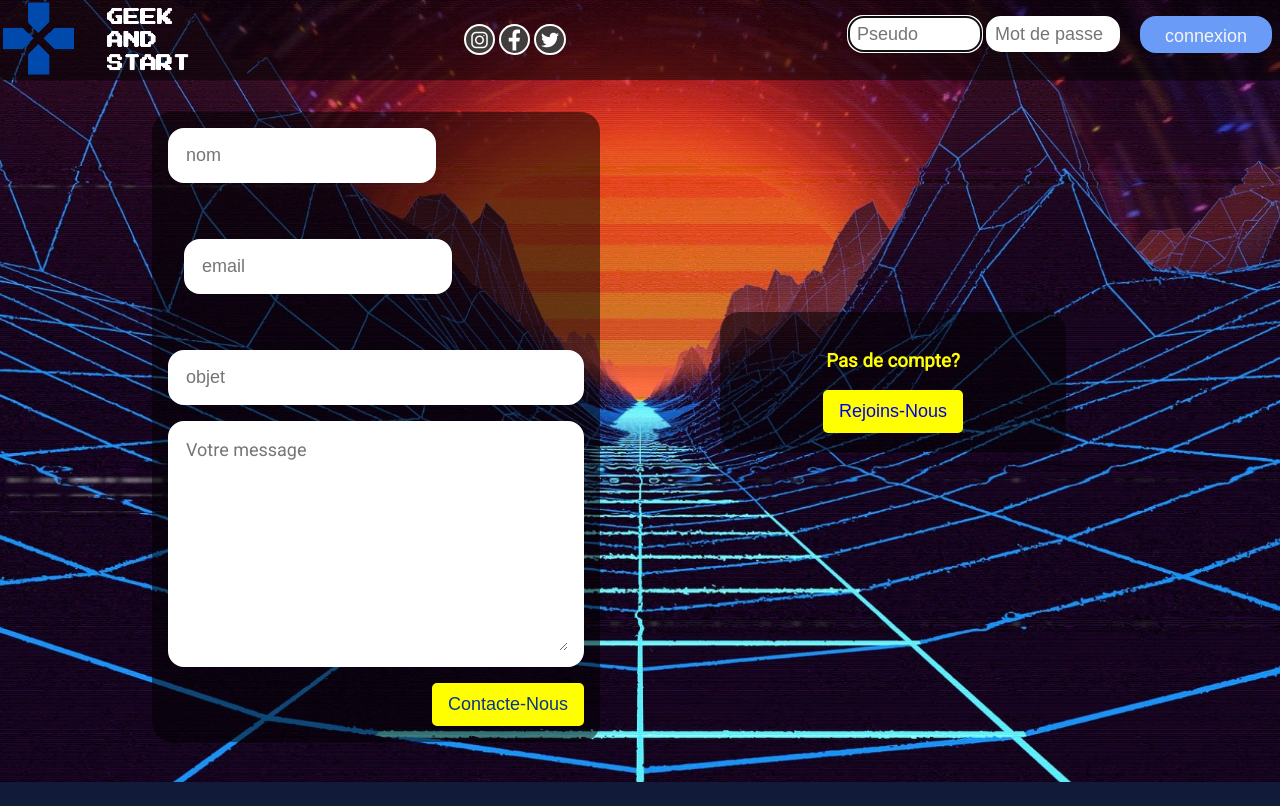
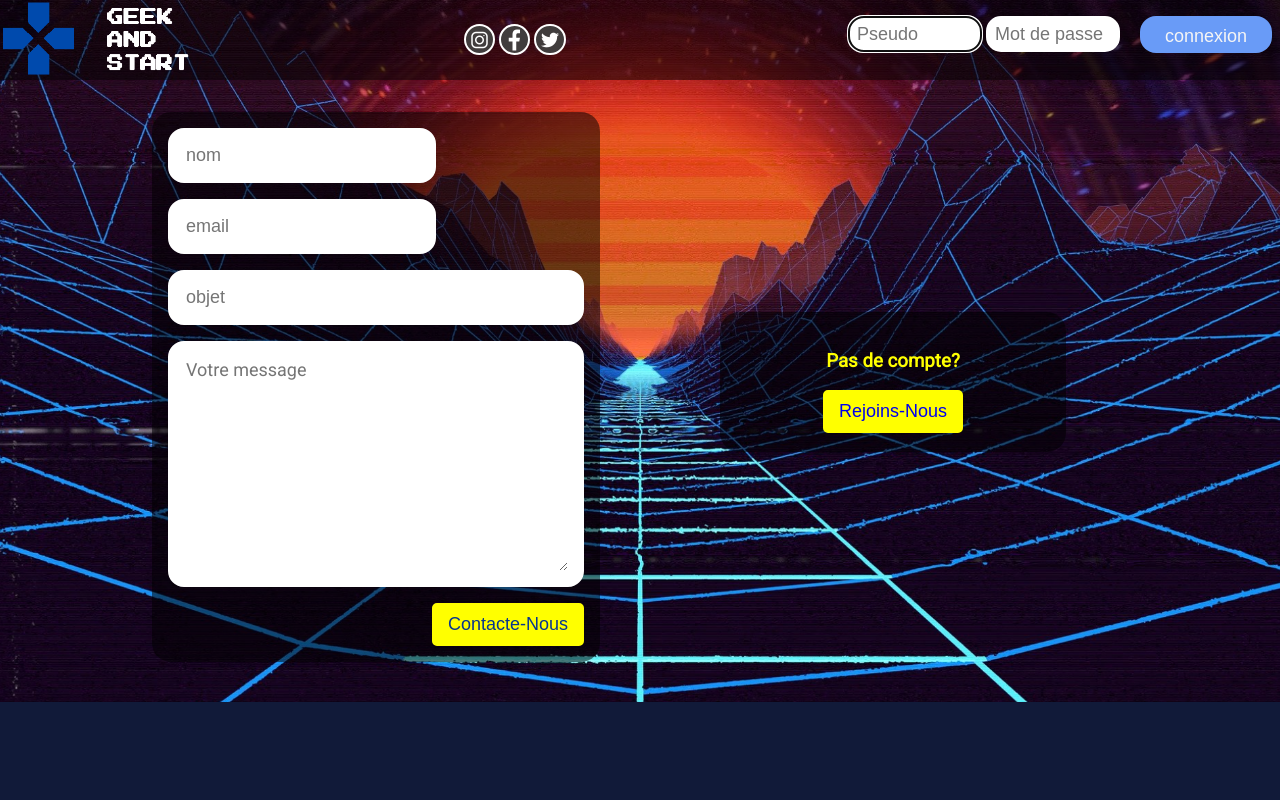
Before and after one commit to Alexandre-brienne/stc-wf3, a Symfony app: template templates/site/contact.html.twig in a window 1280 px wide. Run offline with Twig, Linux system fonts and the light colour scheme; the template is opened without the code that fills it, so the values that code supplies are empty; some libraries are stand-ins or nearby versions.

Commit message:
contact css

```diff
--- a/public/CSS/stylecontact.css
+++ b/public/CSS/stylecontact.css
@@ -335,20 +335,19 @@ ________________________________________________________________________________
     border-radius: 1.2rem;
     border: 1rem solid rgba(0, 0, 0, 0);
     display: grid;
+    grid-template-columns: 1fr;
     background-color: rgba(0, 0, 0, 0.514);
 }
 
 #contacter div input {
     border: solid white 1rem;
     font-size: large;
-    margin-bottom: 3.5rem;
+    margin-bottom: 1rem;
     border-radius: 1rem;
     justify-content: space-around;
 }
 
-#email {
-    margin-left: 1rem;
-}
+
 
 #contacter input {
     border: solid white 1rem;
@@ -443,3 +442,7 @@ ________________________________________________________________________________
 
                           Fin partie Social
 *__________________________________________________________________*/
+
+@media screen and ( min-width:775px ){
+
+}
```
